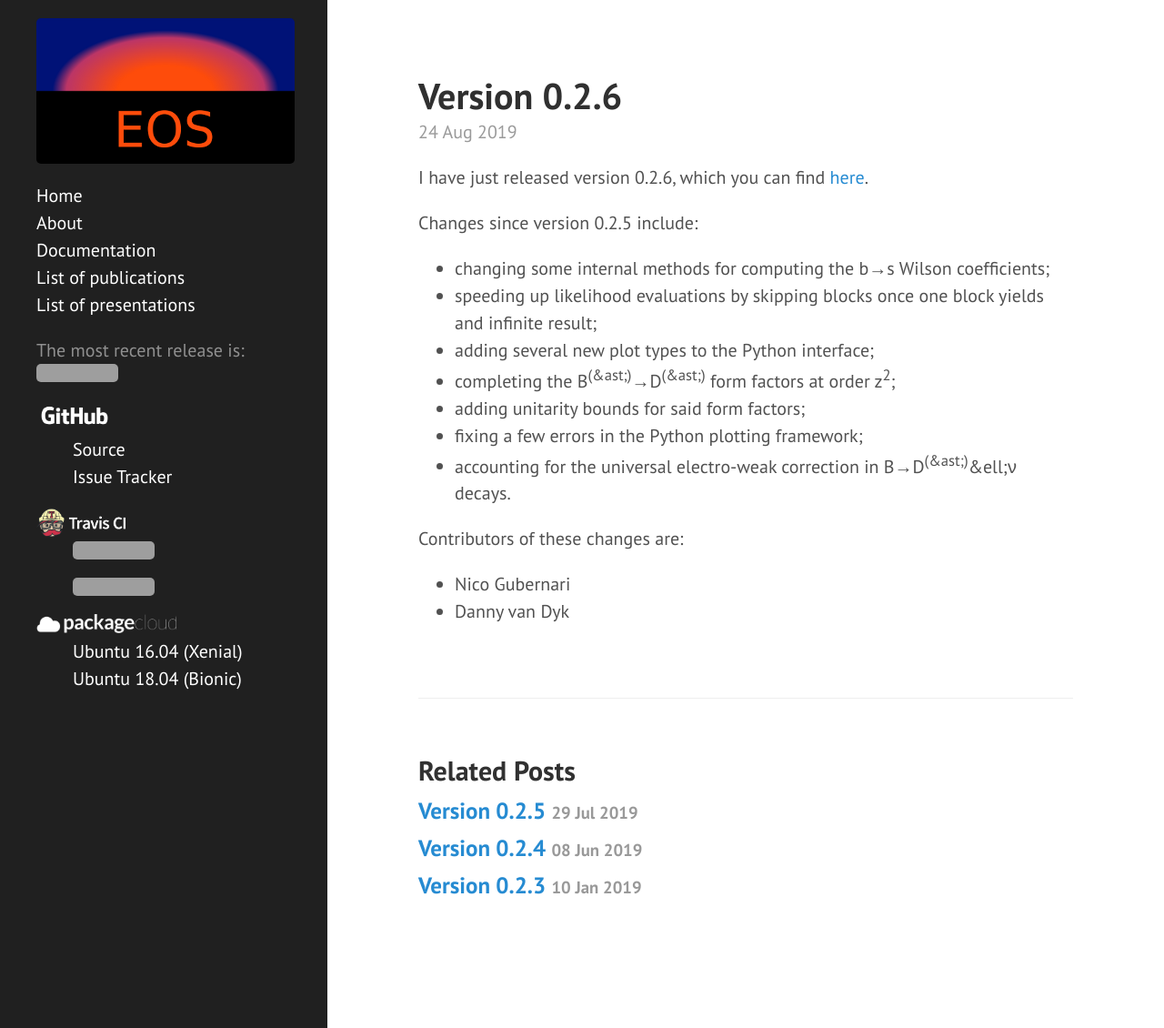
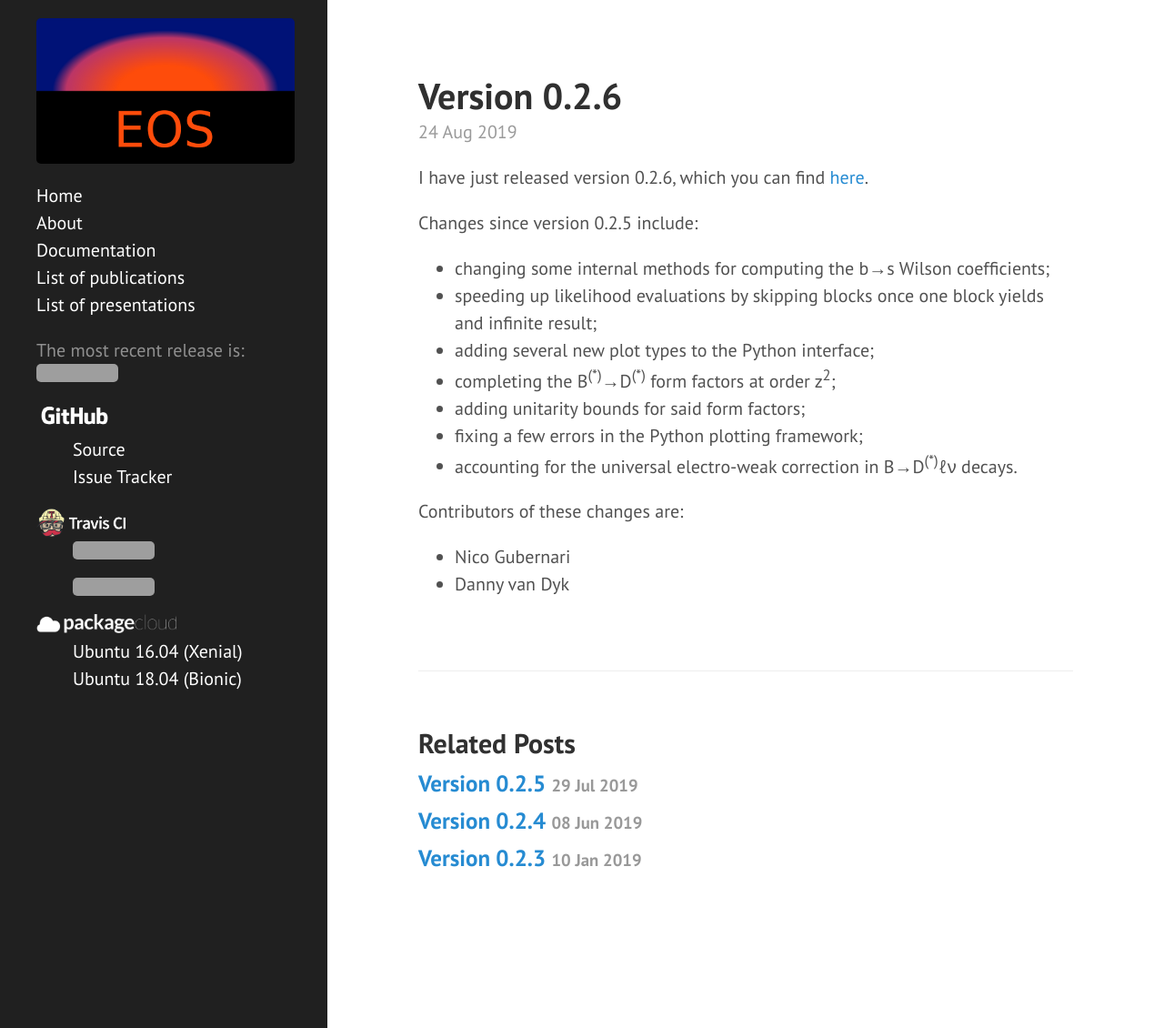
Before and after one commit to eos/eos.github.io, a Jekyll site: the page built from _posts/2019-08-24-release-v0.2.6.md, in a window 1280 px wide and 1130 px high. Shown: the whole window at 91% size. Built offline with Jekyll 4.4.1, drawn with Linux system fonts in a browser that asks for light colours; some of the changed lines change nothing that is shown; grey boxes are pictures that could not be loaded.

Commit message:
Fix &ast; and &ell; in v0.2.6 post

```diff
--- a/_posts/2019-08-24-release-v0.2.6.md
+++ b/_posts/2019-08-24-release-v0.2.6.md
@@ -11,10 +11,10 @@ Changes since version 0.2.5 include:
  - changing some internal methods for computing the b&rarr;s Wilson coefficients;
  - speeding up likelihood evaluations by skipping blocks once one block yields and infinite result;
  - adding several new plot types to the Python interface;
- - completing the B<sup>(&ast;)</sup>&rarr;D<sup>(&ast;)</sup> form factors at order z<sup>2</sup>;
+ - completing the B<sup>(&#42;)</sup>&rarr;D<sup>(&#42;)</sup> form factors at order z<sup>2</sup>;
  - adding unitarity bounds for said form factors;
  - fixing a few errors in the Python plotting framework;
- - accounting for the universal electro-weak correction in B&rarr;D<sup>(&ast;)</sup>&ell;&nu; decays.
+ - accounting for the universal electro-weak correction in B&rarr;D<sup>(&#42;)</sup>&#8467;&nu; decays.
 
 Contributors of these changes are:
  - Nico Gubernari
```
